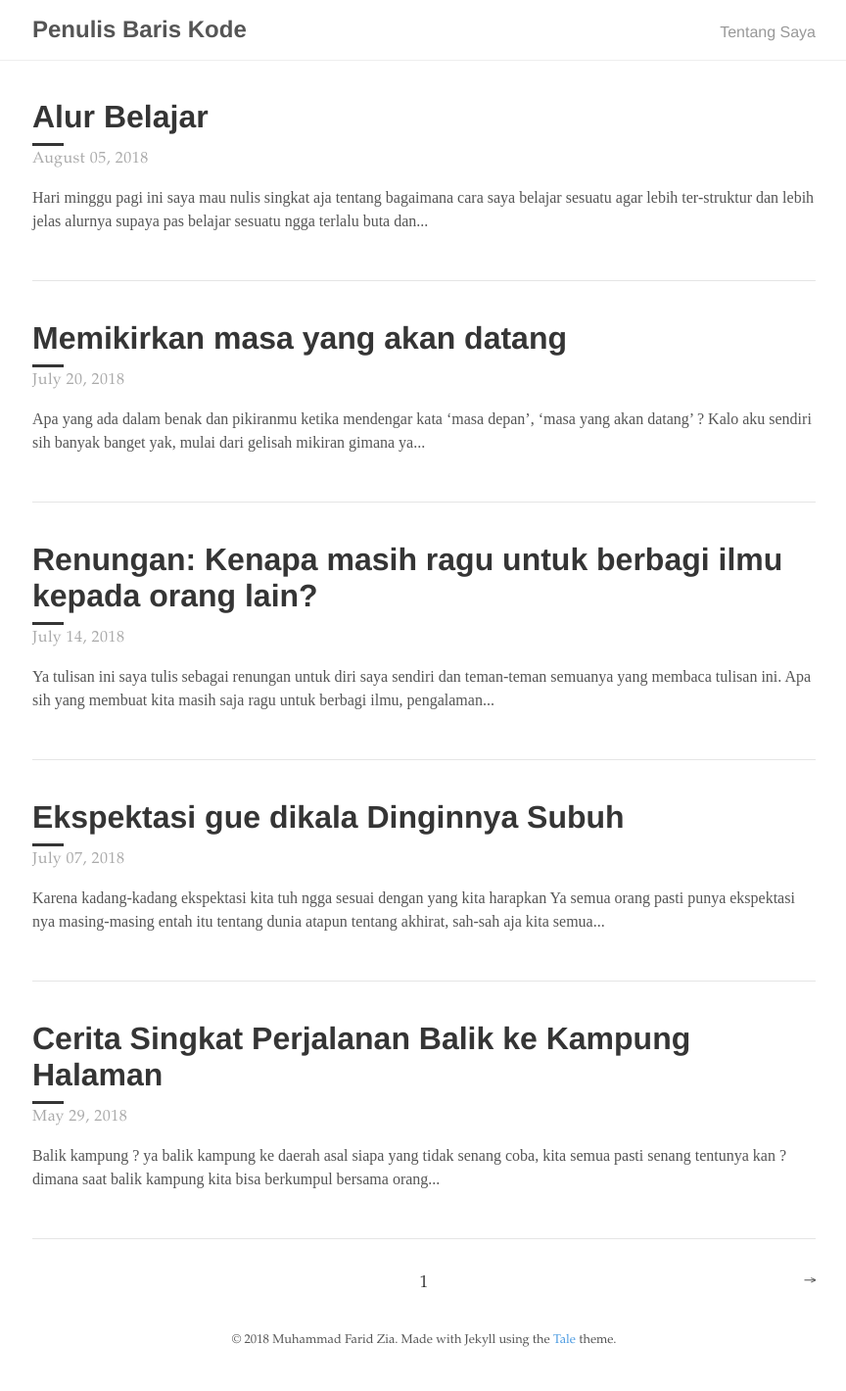
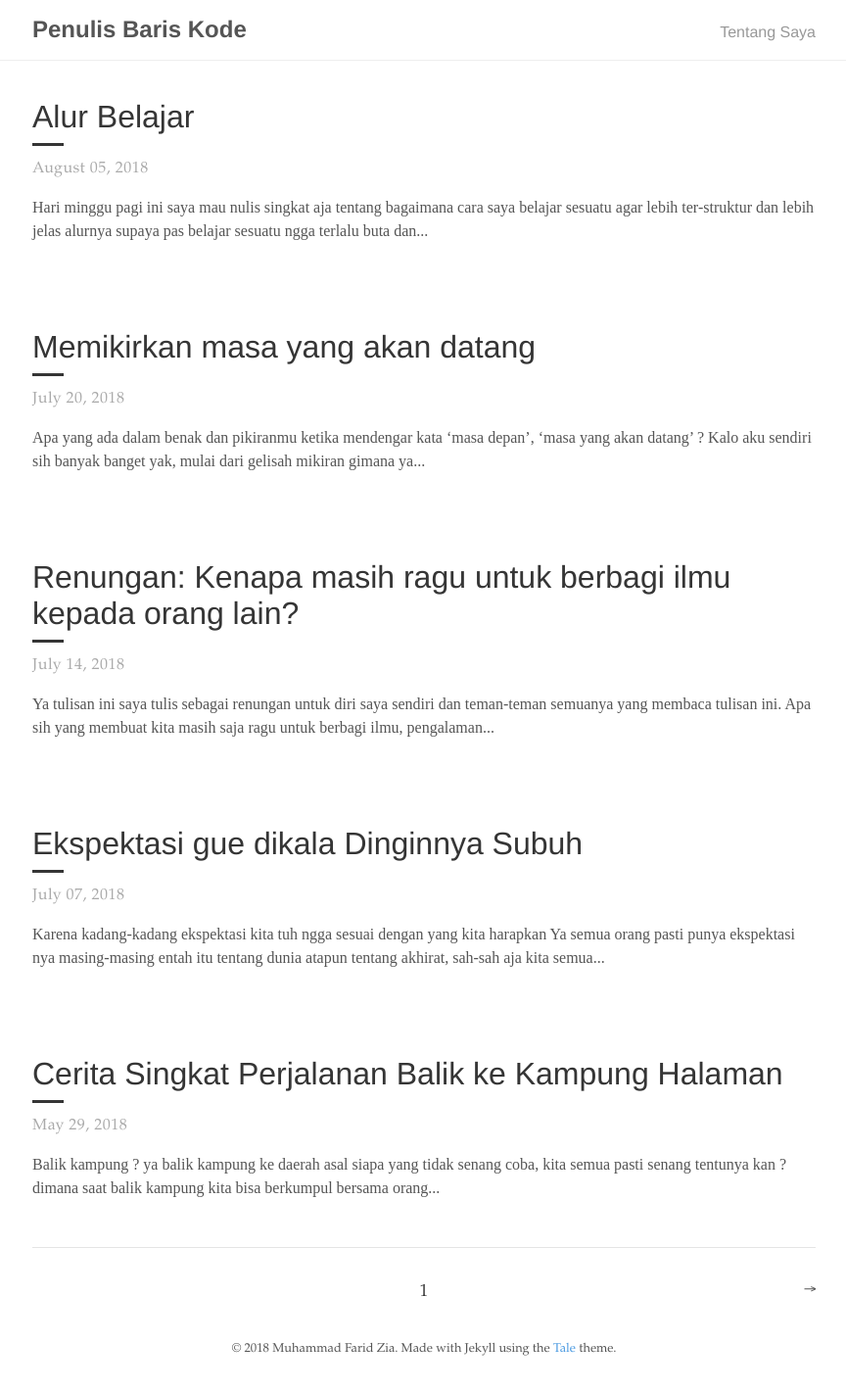
Before and after one commit to mfaridzia/mfaridzia.github.io, a Jekyll site: the page built from index.html, in a window 1280 px wide. Shown: the whole page at 98% size, without its empty margins (207-1071 px from the left). Built offline with Jekyll 4.4.1, drawn with Linux system fonts in a browser that asks for light colours; the list of posts is cut into pages by our own code.

Commit message:
Update _catalogue.scss

```diff
--- a/_sass/tale/_catalogue.scss
+++ b/_sass/tale/_catalogue.scss
@@ -1,6 +1,6 @@
 .catalogue {
   &-item {
-    border-bottom: 1px solid $grey-2;
+    border-bottom: none;
     color: $default-color;
     display: inline-block;
     padding: 2rem 0;
@@ -26,7 +26,7 @@
     display: block;
     font-family: $sans-serif;
     font-size: 2rem;
-    font-weight: 700;
+    font-weight: normal;
     margin: .5rem 0;
   }
 
@@ -35,5 +35,9 @@
     border-top: .2rem solid $default-shade;
     display: block;
     width: 2rem;
+    margin-bottom: 10px;
+  }
+  &-text {
+    font-size: 17px;
   }
 }
```
